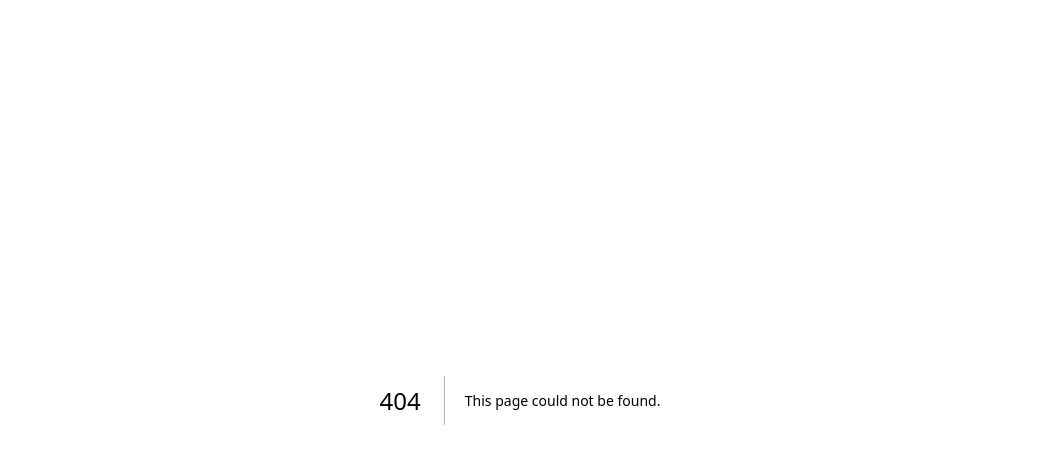
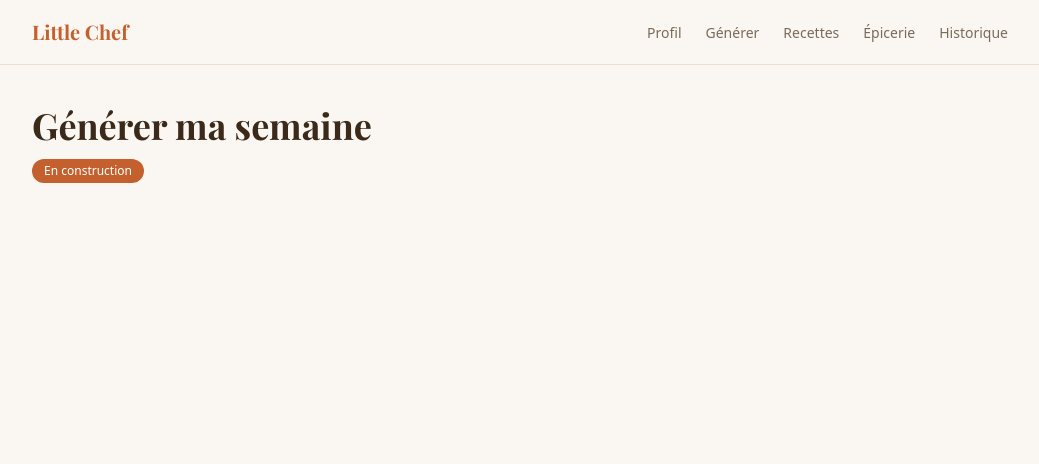
Before and after one commit to studio-foundation/little-chef-by-studio, a Next.js app: page /generate in a window 1280 px wide. Before the commit this address had no page. Shown: the top 464 px of the page, without its empty margins (120-1159 px from the left). Built offline with nearby package versions, Linux system fonts and the light colour scheme; a web font is replaced by a local one.

Commit message:
feat(routes): add 5 placeholder pages with design tokens

```diff
--- /dev/null
+++ b/app/(app)/generate/page.tsx
@@ -0,0 +1,14 @@
+export default function GeneratePage() {
+  return (
+    <div>
+      <h1 className="font-[family-name:var(--font-playfair)] text-4xl font-bold text-[var(--color-text)]">
+        Générer ma semaine
+      </h1>
+      <p className="mt-3">
+        <span className="inline-block rounded-full bg-[var(--color-primary)] px-3 py-1 text-xs text-white">
+          En construction
+        </span>
+      </p>
+    </div>
+  );
+}
--- /dev/null
+++ b/app/(app)/grocery-list/page.tsx
@@ -0,0 +1,14 @@
+export default function GroceryListPage() {
+  return (
+    <div>
+      <h1 className="font-[family-name:var(--font-playfair)] text-4xl font-bold text-[var(--color-text)]">
+        Liste d&apos;épicerie
+      </h1>
+      <p className="mt-3">
+        <span className="inline-block rounded-full bg-[var(--color-primary)] px-3 py-1 text-xs text-white">
+          En construction
+        </span>
+      </p>
+    </div>
+  );
+}
--- /dev/null
+++ b/app/(app)/history/page.tsx
@@ -0,0 +1,14 @@
+export default function HistoryPage() {
+  return (
+    <div>
+      <h1 className="font-[family-name:var(--font-playfair)] text-4xl font-bold text-[var(--color-text)]">
+        Historique
+      </h1>
+      <p className="mt-3">
+        <span className="inline-block rounded-full bg-[var(--color-primary)] px-3 py-1 text-xs text-white">
+          En construction
+        </span>
+      </p>
+    </div>
+  );
+}
--- /dev/null
+++ b/app/(app)/onboarding/page.tsx
@@ -0,0 +1,14 @@
+export default function OnboardingPage() {
+  return (
+    <div>
+      <h1 className="font-[family-name:var(--font-playfair)] text-4xl font-bold text-[var(--color-text)]">
+        Mon profil
+      </h1>
+      <p className="mt-3">
+        <span className="inline-block rounded-full bg-[var(--color-primary)] px-3 py-1 text-xs text-white">
+          En construction
+        </span>
+      </p>
+    </div>
+  );
+}
--- /dev/null
+++ b/app/(app)/recipes/page.tsx
@@ -0,0 +1,14 @@
+export default function RecipesPage() {
+  return (
+    <div>
+      <h1 className="font-[family-name:var(--font-playfair)] text-4xl font-bold text-[var(--color-text)]">
+        Mes recettes
+      </h1>
+      <p className="mt-3">
+        <span className="inline-block rounded-full bg-[var(--color-primary)] px-3 py-1 text-xs text-white">
+          En construction
+        </span>
+      </p>
+    </div>
+  );
+}
```
